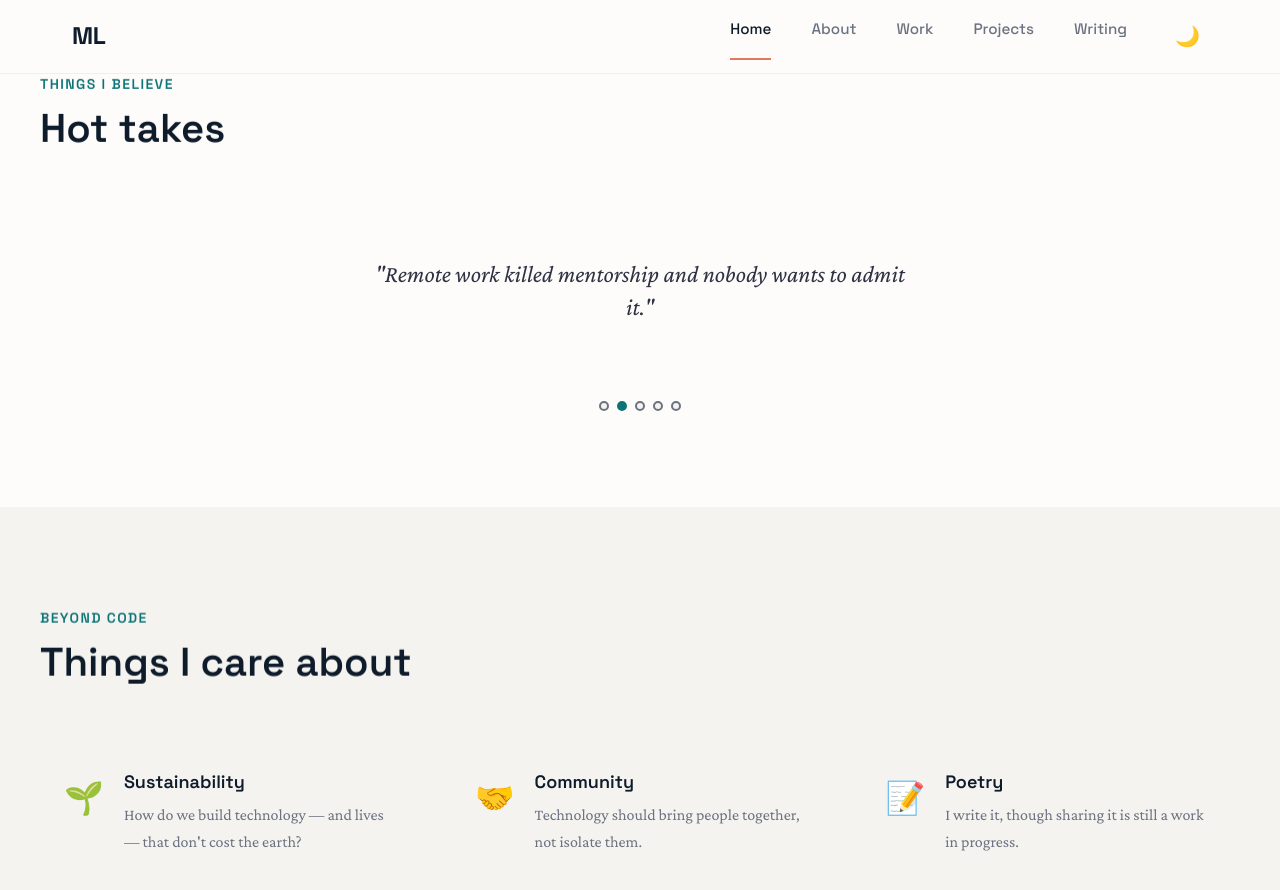
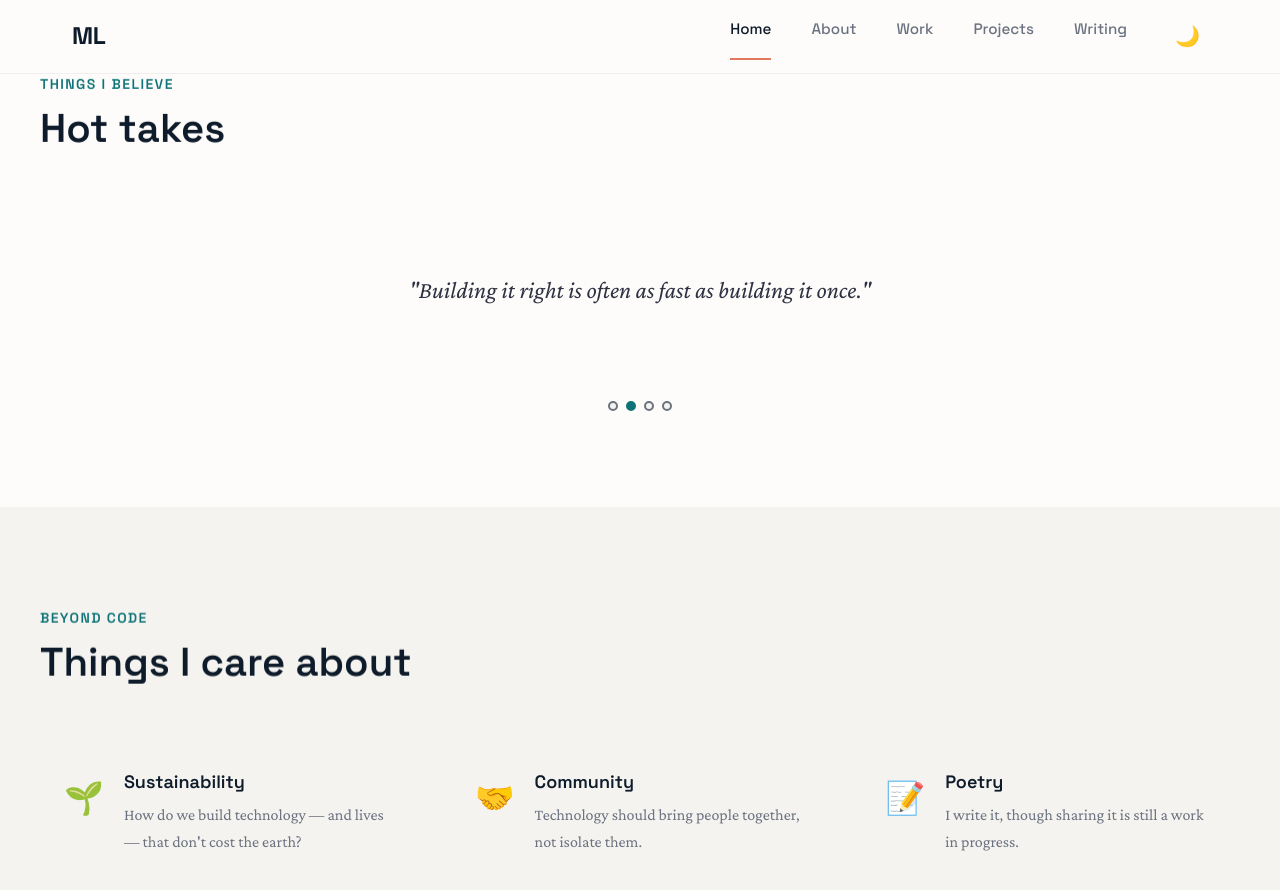
Before and after one commit to Masha-L/masha-l.github.io, a Jekyll site: the page built from index.html, in a window 1280 px wide and 900 px high, scrolled down 2843 px. Shown: the top 890 px of the window. Built offline with Jekyll 4.4.1, drawn with Linux system fonts in a browser that asks for light colours.

Commit message:
Real hot takes from Masha

```diff
--- a/index.html
+++ b/index.html
@@ -127,19 +127,16 @@ title: Home
     </div>
     <div class="quote-rotator" id="quote-rotator">
       <div class="quote-item active">
-        <p class="quote-text">"AI will replace mediocre engineers, not good ones. Get good."</p>
+        <p class="quote-text">"Abstract everything. Yes, even at the application layer. Break it down, reuse it, or regret it."</p>
       </div>
       <div class="quote-item">
-        <p class="quote-text">"Remote work killed mentorship and nobody wants to admit it."</p>
+        <p class="quote-text">"Building it right is often as fast as building it once."</p>
       </div>
       <div class="quote-item">
-        <p class="quote-text">"Most tech interviews test performance anxiety, not engineering."</p>
+        <p class="quote-text">"The fastest teams are the ones that trust each other enough to be wrong."</p>
       </div>
       <div class="quote-item">
-        <p class="quote-text">"Your startup idea is a feature, not a company."</p>
-      </div>
-      <div class="quote-item">
-        <p class="quote-text">"Hustle culture is just capitalism cosplaying as personality."</p>
+        <p class="quote-text">"Doing just what's assigned to you is always a fail. Do what it takes—switch hats, learn the skill, whatever."</p>
       </div>
     </div>
     <div class="quote-dots" id="quote-dots"></div>
```
